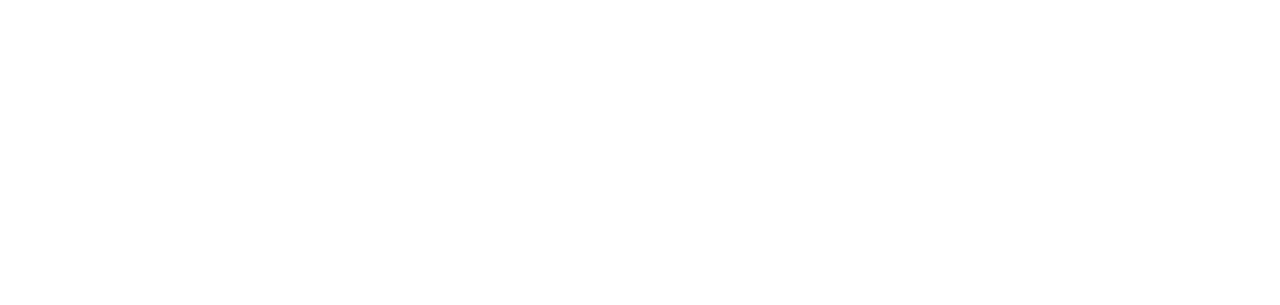
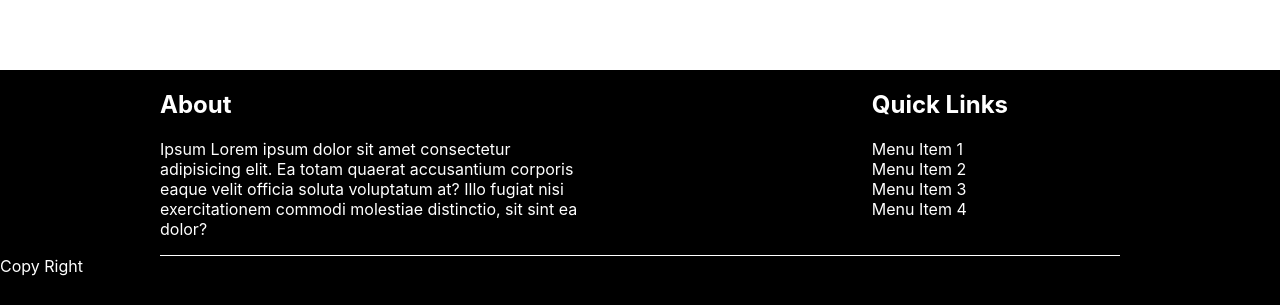
Before and after one commit to maxcramer/Swytch, a React (Create React App) app: page / in a window 1280 px wide. Shown: the part 1286-1591 px from the top of the page. Before the commit the page ends 1276 px from the top, so only its background shows below. Built offline with nearby package versions, Linux system fonts and the light colour scheme.

Commit message:
adding footer component, built and styled top half of component

```diff
--- a/src/App.js
+++ b/src/App.js
@@ -11,6 +11,7 @@ import CrowdFunding from '../src/components/CrowdFunding/CrowdFunding';
 import SideDrawer from './components/SideDrawer/SideDrawer';
 import Backdrop from './components/BackDrop/BackDrop';
 import Notifications from './components/Notifications/Notifications';
+import Footer from './components/Footer/Footer';
 
 class App extends Component {
   state = {
@@ -52,6 +53,7 @@ class App extends Component {
               </div>
             </div>
           </div>
+          <Footer />
         </div>
       </Router>
     )
--- /dev/null
+++ b/src/components/Footer/Footer.css
@@ -0,0 +1,35 @@
+.footer__container {
+    width: 100%;
+    background-color: black;
+    color: white;
+    height: auto;
+    margin-top: 5rem;
+    padding-bottom: 2rem;
+}
+
+.about-links {
+    display: flex;
+    flex-direction: row;
+    justify-content: space-between;
+    margin: 0 10rem;
+    border-bottom: 1px solid white;
+}
+
+.about {
+    width: 45%;
+}
+
+.quick__links-list {
+    list-style: none;
+    text-align: left;
+    padding: 0;
+}
+
+.quick__links-list a {
+    text-decoration: none;
+    color: white;
+}
+
+.quick__links {
+    margin-right: 7rem;
+}
--- /dev/null
+++ b/src/components/Footer/Footer.jsx
@@ -0,0 +1,31 @@
+import React from 'react';
+
+import './Footer.css';
+
+function Footer () {
+
+    return (
+        <div className="footer__container">
+            <div className="about-links">
+                <div className="about">
+                    <h2>About</h2>
+                    <p>Ipsum Lorem ipsum dolor sit amet consectetur adipisicing elit. Ea totam quaerat accusantium corporis eaque velit officia soluta voluptatum at? Illo fugiat nisi exercitationem commodi molestiae distinctio, sit sint ea dolor?</p>
+                </div>
+                <div className="quick__links">
+                    <h2>Quick Links</h2>
+                    <ul className="quick__links-list">
+                        <li><a href="">Menu Item 1</a></li>
+                        <li><a href="">Menu Item 2</a></li>
+                        <li><a href="">Menu Item 3</a></li>
+                        <li><a href="">Menu Item 4</a></li>
+                    </ul>
+                </div>
+            </div>
+            <div>
+                Copy Right
+            </div>
+        </div>
+    )
+}
+
+export default Footer;
```
